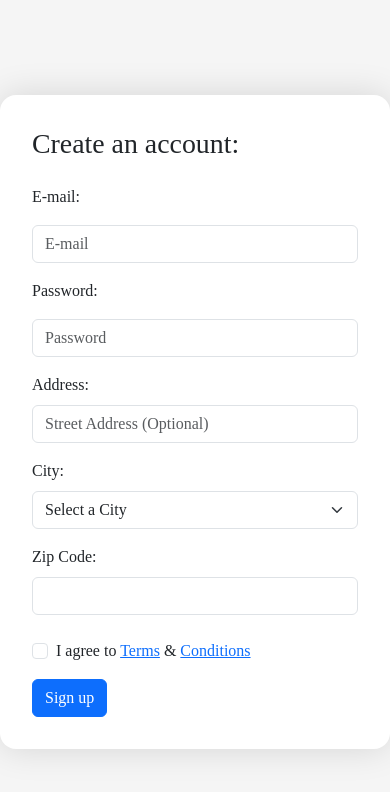
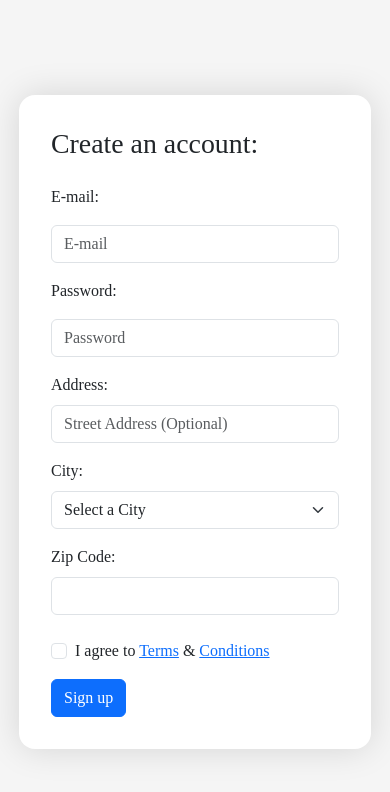
Before and after one commit to ayoei/responsive-signup-form, a plain HTML site: page index.html in a window 390 px wide. Drawn offline with nearby package versions, Linux system fonts and the light colour scheme; a script that the page names is missing.

Commit message:
Update style.css
Added Side Margin to the sign up form on mobile version

```diff
--- a/style.css
+++ b/style.css
@@ -9,6 +9,7 @@ body {
   width: auto;
   padding: 32px;
   background-color: white;
+  margin: auto 19px;
 }
 
 .container2 {
```
